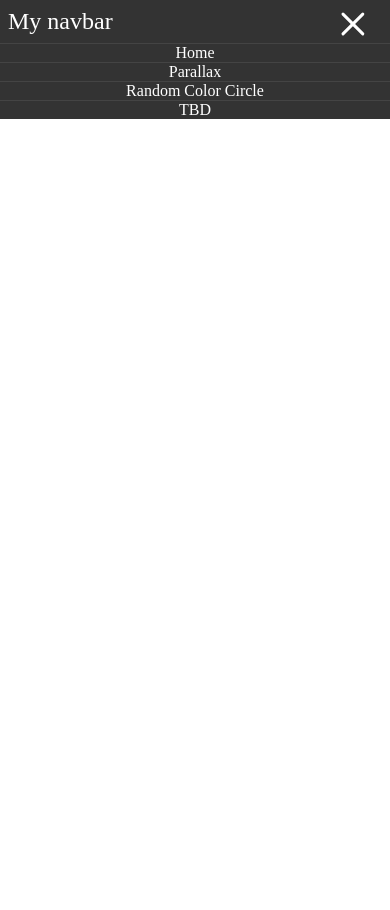
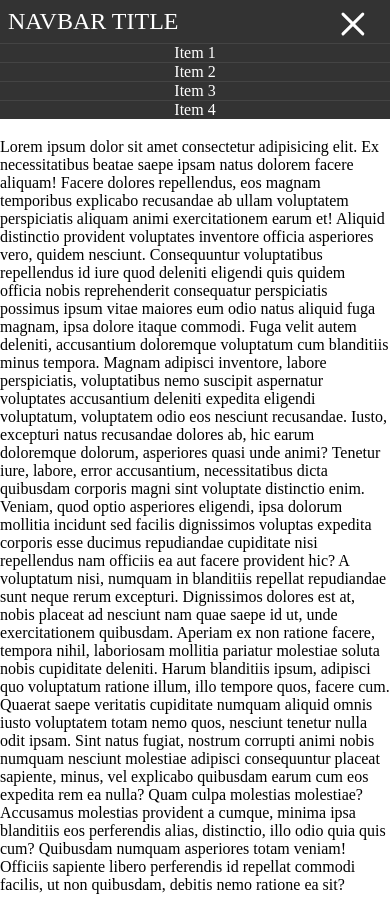
Before and after one commit to Jannick2606/Navbar, a plain HTML site: page index.html in a window 390 px wide. Both pictures are taken after a click on the link 358 px from the left and 24 px from the top of the page. Before the commit the page ends 844 px from the top, so only its background shows below. Drawn offline with Linux system fonts and the light colour scheme.

Commit message:
Navbar
Made it responsive so it pushes content down when it expands

```diff
--- a/index.html
+++ b/index.html
@@ -1,25 +1,48 @@
 <!DOCTYPE html>
-<html>
+<html lang="en">
+
 <head>
     <script src="script.js" defer></script>
-        <link rel="stylesheet" href="styles.css"/>
+    <link rel="stylesheet" href="styles.css" />
 </head>
 
 <body>
-        <div class="content">
     <div class="navbar">
-                <div class="navbar-title">My navbar</div>
+        <div class="navbar-title">NAVBAR TITLE</div>
         <a href="#" class="menu-toggle">
             <span class="line" id="first"></span>
             <span class="line" id="second"></span>
             <span class="line" id="third"></span>
         </a>
         <ul>
-                        <li class="item item1"><a href="#">Home</a></li>
-                        <li class="item item2"><a href="#">Parallax</a></li>
-                        <li class="item item3"><a href="#">Random Color Circle</a></li>
-                        <li class="item item4"><a href="#">TBD</a></li>
+            <li class="item"><a href="#">Item 1</a></li>
+            <li class="item"><a href="#">Item 2</a></li>
+            <li class="item"><a href="#">Item 3</a></li>
+            <li class="item"><a href="#">Item 4</a></li>
         </ul>
     </div>
+    <p>Lorem ipsum dolor sit amet consectetur adipisicing elit. Ex necessitatibus beatae saepe ipsam natus dolorem
+        facere aliquam! Facere dolores repellendus, eos magnam temporibus explicabo recusandae ab ullam voluptatem
+        perspiciatis aliquam animi exercitationem earum et! Aliquid distinctio provident voluptates inventore officia
+        asperiores vero, quidem nesciunt. Consequuntur voluptatibus repellendus id iure quod deleniti eligendi quis
+        quidem officia nobis reprehenderit consequatur perspiciatis possimus ipsum vitae maiores eum odio natus aliquid
+        fuga magnam, ipsa dolore itaque commodi. Fuga velit autem deleniti, accusantium doloremque voluptatum cum
+        blanditiis minus tempora. Magnam adipisci inventore, labore perspiciatis, voluptatibus nemo suscipit aspernatur
+        voluptates accusantium deleniti expedita eligendi voluptatum, voluptatem odio eos nesciunt recusandae. Iusto,
+        excepturi natus recusandae dolores ab, hic earum doloremque dolorum, asperiores quasi unde animi? Tenetur iure,
+        labore, error accusantium, necessitatibus dicta quibusdam corporis magni sint voluptate distinctio enim. Veniam,
+        quod optio asperiores eligendi, ipsa dolorum mollitia incidunt sed facilis dignissimos voluptas expedita
+        corporis esse ducimus repudiandae cupiditate nisi repellendus nam officiis ea aut facere provident hic? A
+        voluptatum nisi, numquam in blanditiis repellat repudiandae sunt neque rerum excepturi. Dignissimos dolores est
+        at, nobis placeat ad nesciunt nam quae saepe id ut, unde exercitationem quibusdam. Aperiam ex non ratione
+        facere, tempora nihil, laboriosam mollitia pariatur molestiae soluta nobis cupiditate deleniti. Harum blanditiis
+        ipsum, adipisci quo voluptatum ratione illum, illo tempore quos, facere cum. Quaerat saepe veritatis cupiditate
+        numquam aliquid omnis iusto voluptatem totam nemo quos, nesciunt tenetur nulla odit ipsam. Sint natus fugiat,
+        nostrum corrupti animi nobis numquam nesciunt molestiae adipisci consequuntur placeat sapiente, minus, vel
+        explicabo quibusdam earum cum eos expedita rem ea nulla? Quam culpa molestias molestiae? Accusamus molestias
+        provident a cumque, minima ipsa blanditiis eos perferendis alias, distinctio, illo odio quia quis cum? Quibusdam
+        numquam asperiores totam veniam! Officiis sapiente libero perferendis id repellat commodi facilis, ut non
+        quibusdam, debitis nemo ratione ea sit?</p>
 </body>
+
 </html>
--- a/script.js
+++ b/script.js
@@ -1,18 +1,52 @@
 const toggleButton = document.getElementsByClassName('menu-toggle')[0]
 const navbarItems = document.getElementsByClassName('item')
 const menuLines = document.getElementsByClassName('line')
+var clicked = false
+var navbarHeight = 50
+var navItemDelay = 50
 
 toggleButton.addEventListener('click', () => {
-    for (var i = 0; i < navbarItems.length; i++) {
-        setTimeout(setActive, 100, i);
+
+    //The first part of the code calls the setActive function with a small delay between each navbarItem
+    if (clicked == false) {
+        for (var i = 0; i < navbarItems.length; i++) {
+            setTimeout(setActive, (i + 1) * navItemDelay, i);
+        }
+        clicked = true;
+    }
+    else {
+        var counter = 0;
+        for (var i = navbarItems.length - 1; i >= 0; i--) {
+            counter += 1;
+            setTimeout(setActive, counter * navItemDelay, i);
+        }
+        clicked = false;
     }
 
-
-
+    //Toggles the class that turns the 3 lines in the menu into an X and back
     for (var i = 0; i < menuLines.length; i++) {
         menuLines[i].classList.toggle('active');
     }
+    adjustPaddingTop();
 })
-function setActive(i){
+
+//Toggles a class that changes the widht and opacity among other things so the menu items expand from the left side when the navbar expands
+function setActive(i) {
     navbarItems[i].classList.toggle('active');
 }
+
+//Responsible for changing the top padding on the body so it moves the content down when the navbar expands and vice versa
+function adjustPaddingTop() {
+    if (clicked == true) {
+        for (var i = 0; i < navbarItems.length; i++) {
+            navbarHeight += navbarItems[i].clientHeight;
+        }
+        document.body.style.transition = "padding-top .5s ease-out"
+        document.body.style.paddingTop = navbarHeight + "px";
+    }
+    else {
+        navbarHeight = 50;
+        document.body.style.transition = "padding-top .75s ease-in"
+        document.body.style.paddingTop = navbarHeight + "px";
+    }
+}
--- a/styles.css
+++ b/styles.css
@@ -95,20 +95,16 @@ ul {
         .item a {
             padding: .5rem;
             opacity: 0;
-            transition: opacity .5s ease-out;
+            transition: opacity .25s ease-out;
             white-space: nowrap;
         }
 
     .item.active {
         width: 100%;
-
-        height: auto;
-        top: 0;
-
     }
     .item.active a {
         opacity: 1;
-        transition: opacity 1s ease-in;
+        transition: opacity .7s ease-in;
     }
 
     #first {
```
Lines whose indentation alone changed are shown as unchanged.
